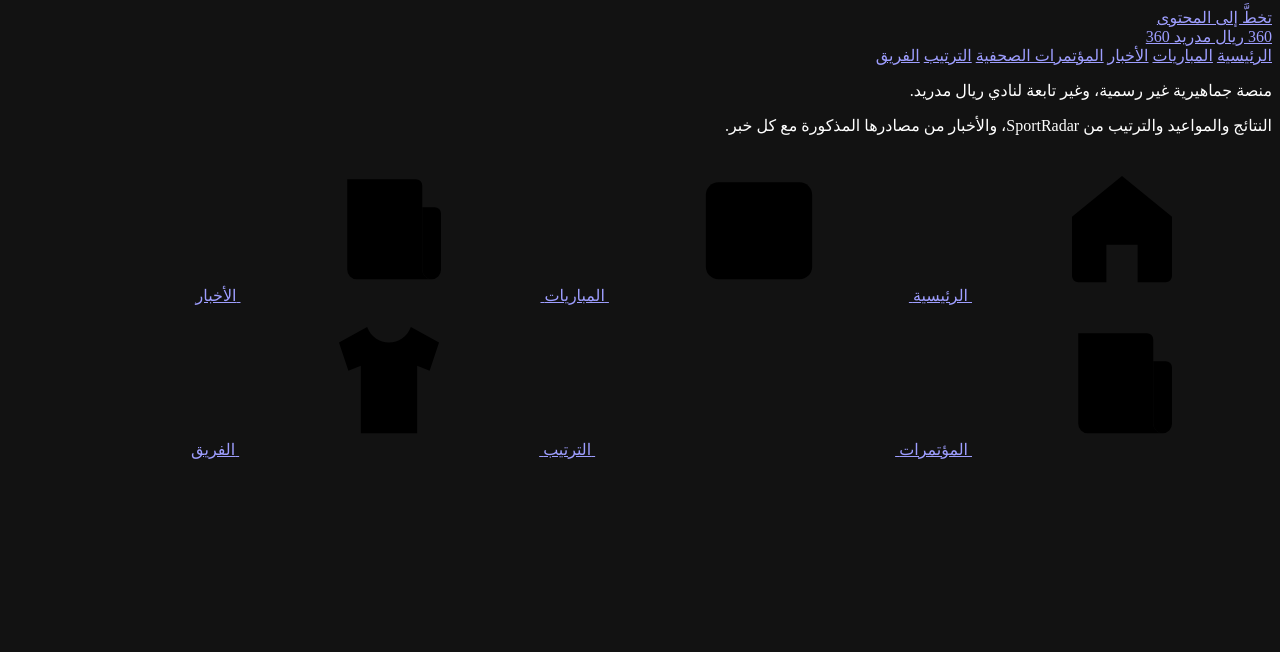
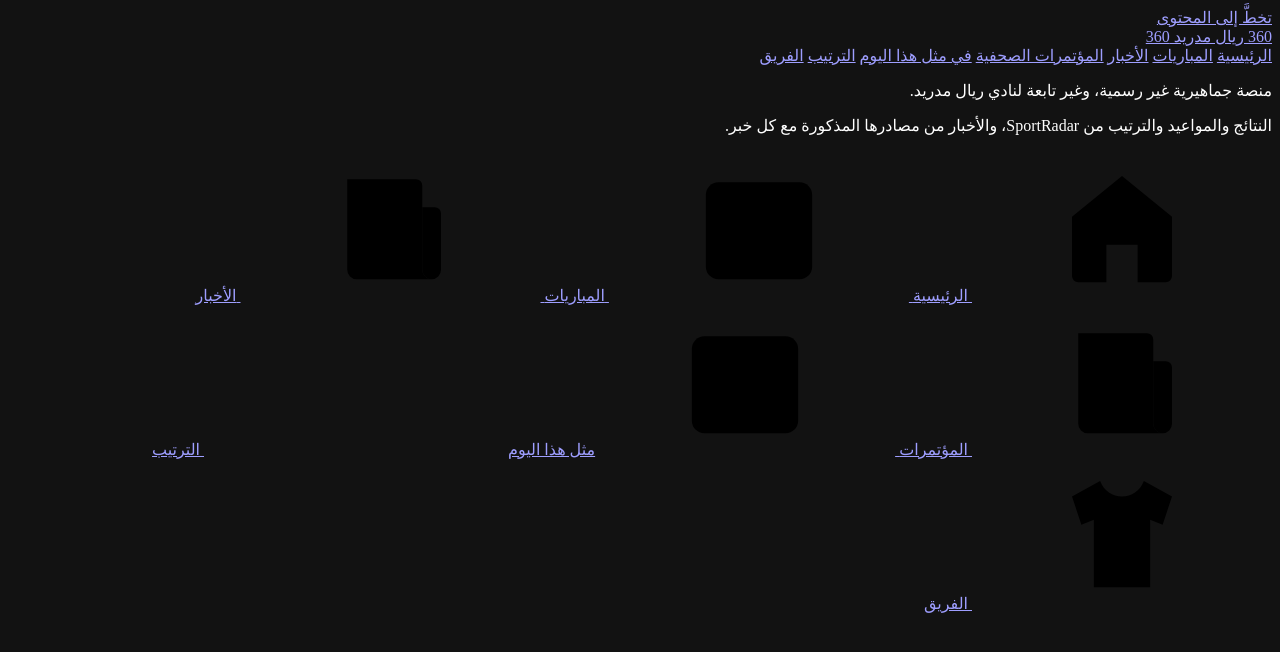
Before and after one commit to mokhtarfal1982-boop/real-madrid-360-independent, a website: page Real_Madrid_360_Independent/src/index.html in a window 1280 px wide. Drawn offline with Linux system fonts and the light colour scheme.

Commit message:
Link historical match archive from navigation

```diff
--- a/Real_Madrid_360_Independent/src/index.html
+++ b/Real_Madrid_360_Independent/src/index.html
@@ -44,6 +44,7 @@
       <a href="#/matches" data-route="matches">المباريات</a>
       <a href="#/news" data-route="news">الأخبار</a>
       <a href="./conferences.html">المؤتمرات الصحفية</a>
+      <a href="./history.html">في مثل هذا اليوم</a>
       <a href="#/table" data-route="table">الترتيب</a>
       <a href="#/team" data-route="team">الفريق</a>
     </nav>
@@ -94,6 +95,7 @@
     <svg aria-hidden="true"><use href="/icons.svg#i-news"/></svg>
     <span>المؤتمرات</span>
   </a>
+  <a href="./history.html"><svg aria-hidden="true"><use href="/icons.svg#i-cal"/></svg><span>مثل هذا اليوم</span></a>
   <a href="#/table" data-route="table">
     <svg aria-hidden="true"><use href="/icons.svg#i-table"/></svg>
     <span>الترتيب</span>
```
